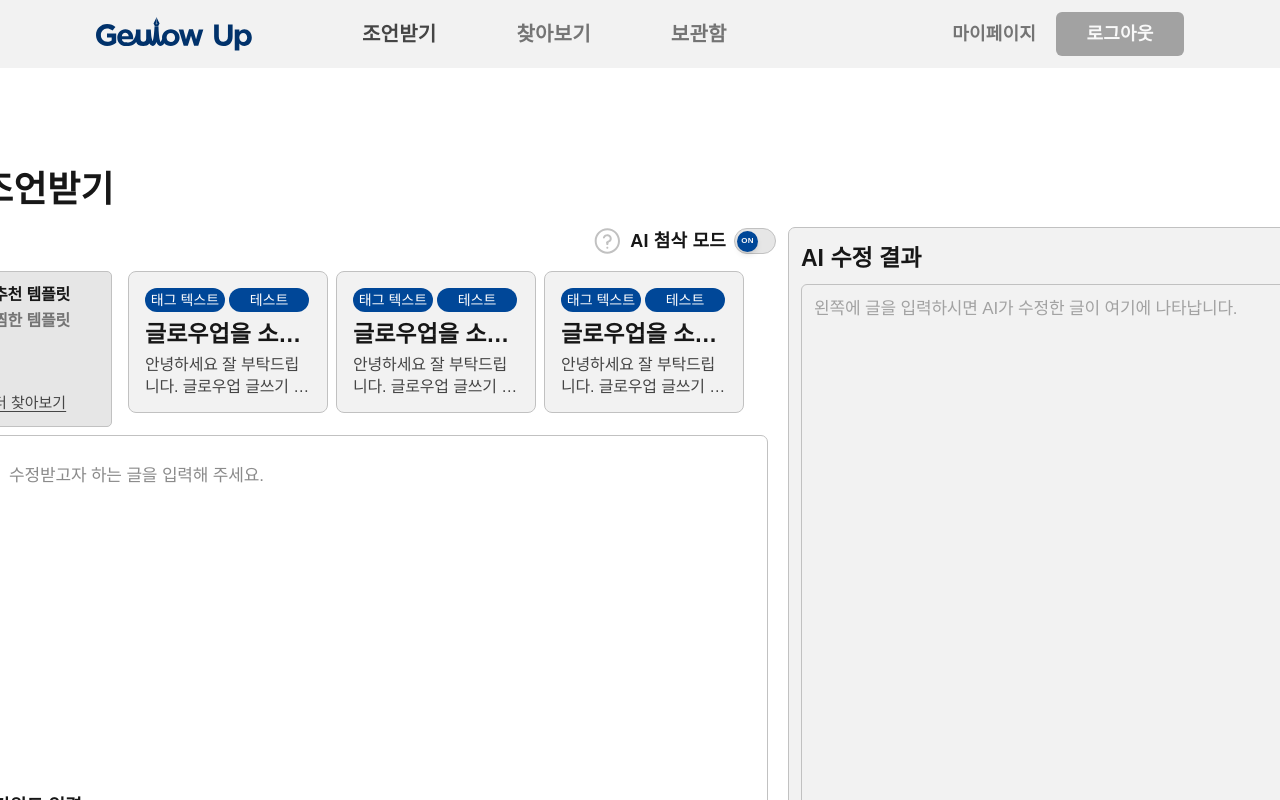
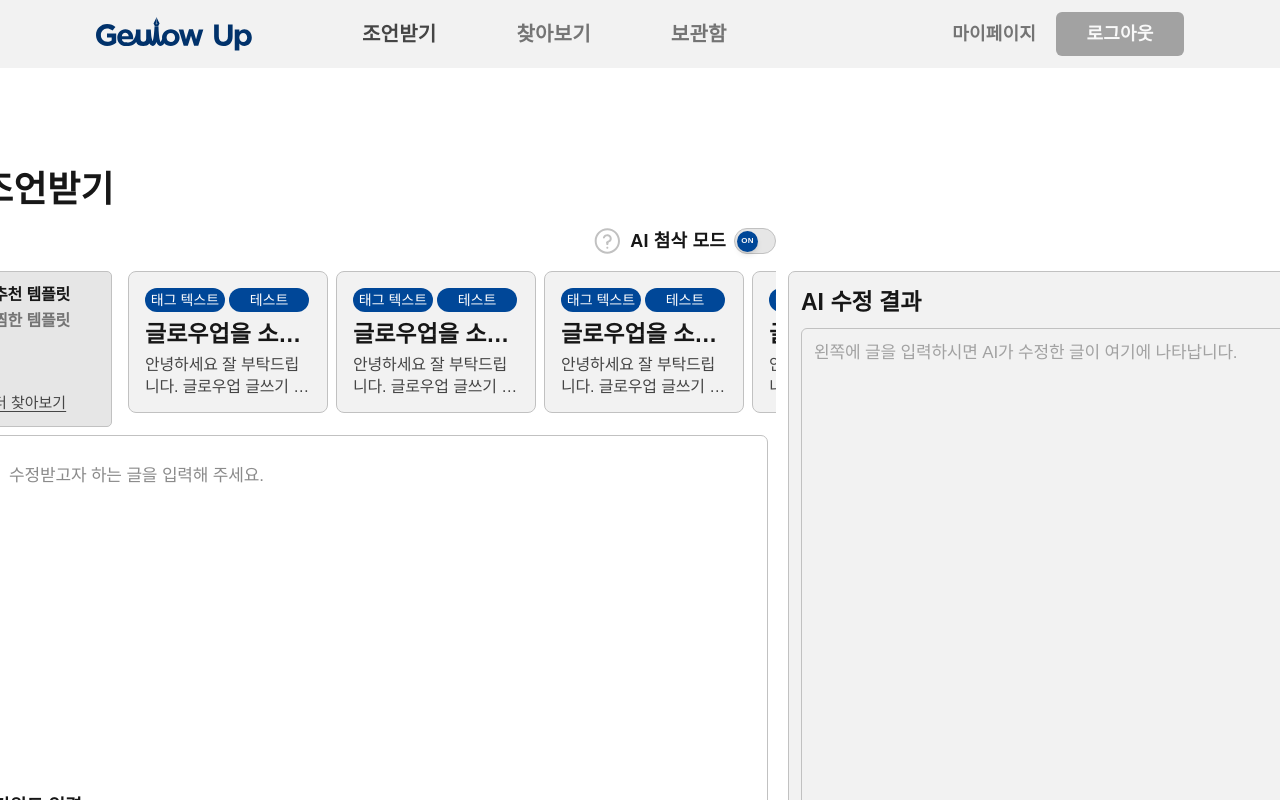
Before and after one commit to 2025-1-alpha/fe_geulowup, a Next.js app: page /advice in a window 1280 px wide. Shown: the top 800 px of the page. Built offline with nearby package versions, Linux system fonts and the light colour scheme; a web font is replaced by a local one.

Commit message:
design: 카드 컴포넌트 디자인에 맞춰 변경

```diff
--- a/src/app/(layout)/advice/_components/AdviceResultBox/index.tsx
+++ b/src/app/(layout)/advice/_components/AdviceResultBox/index.tsx
@@ -9,7 +9,7 @@ interface AdviceResultProps {
 
 export default function AdviceResult({ content }: AdviceResultProps) {
   return (
-    <section className="border-layout-grey3 bg-layout-grey1 flex h-[684px] w-[520px] flex-col rounded-[7px] border px-3 py-4">
+    <section className="border-layout-grey3 bg-layout-grey1 mt-11 flex h-[684px] w-[520px] flex-col rounded-[7px] border px-3 py-4">
       <p className="title-sm text-layout-grey7">AI 수정 결과</p>
       <Spacing size={12} />
       <div className="border-layout-grey3 relative flex h-[560px] w-full flex-col overflow-y-auto rounded-[6px] border p-3">
--- a/src/app/(layout)/advice/_components/RecommendTemplates/index.tsx
+++ b/src/app/(layout)/advice/_components/RecommendTemplates/index.tsx
@@ -29,6 +29,14 @@ const templates = [
     likeCount: 50,
     tagText: ['태그 텍스트', '테스트'],
   },
+  {
+    templateId: 4,
+    title: '글로우업을 소개하기',
+    content:
+      '안녕하세요 잘 부탁드립니다. 글로우업 글쓰기 서비스는 여러 상황에서 사용자의 글쓰기 경험을 돕고자 합니다.',
+    likeCount: 50,
+    tagText: ['태그 텍스트', '테스트'],
+  },
 ];
 
 export default function RecommendTemplates() {
@@ -45,7 +53,7 @@ export default function RecommendTemplates() {
   };
 
   return (
-    <section className="flex">
+    <section className="relative z-10 flex">
       <aside className="bg-layout-grey2 border-layout-grey3 flex h-[156px] w-[132px] flex-col justify-between rounded-[5px] border p-3">
         <div className="flex flex-col gap-1">
           {asideList.map((item) => (
@@ -66,13 +74,12 @@ export default function RecommendTemplates() {
           더 찾아보기
         </Link>
       </aside>
-      <section className="ml-4 flex w-[648px] flex-1 overflow-x-auto">
-        <section className="relative flex h-[156px] gap-2">
+      <section className="z-20 ml-4 flex h-[156px] w-[648px] flex-1 overflow-x-scroll overflow-y-visible">
+        <section className="relative flex max-h-full gap-2">
           {templates.map((template) => (
             <Card
               key={template.templateId}
               variant="small"
-              state="default"
               title={template.title}
               description={template.content}
               tags={template.tagText}
--- a/src/app/(layout)/advice/page.tsx
+++ b/src/app/(layout)/advice/page.tsx
@@ -9,7 +9,7 @@ export default function Advice() {
 
   return (
     <section className="flex flex-col items-center">
-      <section className="mx-[96px] mb-60 max-w-[1320px] items-start">
+      <section className="mx-[96px] max-w-[1320px] items-start">
         <p className="title-lg text-layout-grey7">조언받기</p>
         <Spacing size={16} />
         <AdviceEditor />
--- a/src/app/(layout)/test/page.tsx
+++ b/src/app/(layout)/test/page.tsx
@@ -13,13 +13,7 @@ export default function TestPage() {
 
   return (
     <div className="min-h-screen bg-gradient-to-br from-indigo-500 via-purple-500 to-pink-500 p-10 text-black">
-      <Button
-        variant="primary"
-        state=""
-        size="medium"
-        icon="dropdown"
-        onClick={() => alert('버튼 테스트')}
-      >
+      <Button variant="primary" size="medium" icon="dropdown" onClick={() => alert('버튼 테스트')}>
         버튼 테스트
       </Button>
 
@@ -31,7 +25,6 @@ export default function TestPage() {
           <div className="flex flex-wrap gap-4">
             <Card
               variant="large"
-              state="default"
               title={dummyTitle}
               description={dummyDescription}
               tags={dummyTags}
@@ -39,7 +32,6 @@ export default function TestPage() {
             />
             <Card
               variant="large"
-              state="hover"
               title={dummyTitle}
               description={dummyDescription}
               tags={dummyTags}
@@ -47,7 +39,6 @@ export default function TestPage() {
             />
             <Card
               variant="large"
-              state="click"
               title={dummyTitle}
               description={dummyDescription}
               tags={dummyTags}
@@ -61,7 +52,6 @@ export default function TestPage() {
           <div className="flex flex-wrap gap-4">
             <Card
               variant="medium"
-              state="default"
               title={dummyTitle}
               description={dummyDescription}
               tags={dummyTags}
@@ -69,7 +59,6 @@ export default function TestPage() {
             />
             <Card
               variant="medium"
-              state="hover"
               title={dummyTitle}
               description={dummyDescription}
               tags={dummyTags}
@@ -77,7 +66,6 @@ export default function TestPage() {
             />
             <Card
               variant="medium"
-              state="click"
               title={dummyTitle}
               description={dummyDescription}
               tags={dummyTags}
@@ -91,7 +79,6 @@ export default function TestPage() {
           <div className="flex flex-wrap gap-4">
             <Card
               variant="small"
-              state="default"
               title={dummyTitle}
               description={dummyDescription}
               tags={dummyTags}
@@ -99,7 +86,6 @@ export default function TestPage() {
             />
             <Card
               variant="small"
-              state="hover"
               title={dummyTitle}
               description={dummyDescription}
               tags={dummyTags}
@@ -107,7 +93,6 @@ export default function TestPage() {
             />
             <Card
               variant="small"
-              state="click"
               title={dummyTitle}
               description={dummyDescription}
               tags={dummyTags}
@@ -121,7 +106,6 @@ export default function TestPage() {
           <div className="flex flex-wrap gap-4">
             <Card
               variant="promote"
-              state="default"
               title={dummyTitle}
               description={dummyDescription}
               tags={dummyTags}
@@ -129,7 +113,6 @@ export default function TestPage() {
             />
             <Card
               variant="promote"
-              state="hover"
               title={dummyTitle}
               description={dummyDescription}
               tags={dummyTags}
@@ -137,7 +120,6 @@ export default function TestPage() {
             />
             <Card
               variant="promote"
-              state="click"
               title={dummyTitle}
               description={dummyDescription}
               tags={dummyTags}
--- a/src/components/ui/Card/index.tsx
+++ b/src/components/ui/Card/index.tsx
@@ -5,10 +5,10 @@ import clsx from 'clsx';
 import CardTag from '@/components/ui/CardTag';
 import CardLike from '@/components/ui/CardLike';
 
-type Variant = 'large' | 'medium' | 'small' | 'promote';
+type variantType = 'large' | 'medium' | 'small' | 'promote';
 
 interface CardProps {
-  variant: Variant;
+  variant: variantType;
   title: string;
   description: string;
   tags: string[];
@@ -21,14 +21,14 @@ const Card: React.FC<CardProps> = ({ variant, title, description, tags, likes })
 
   const state = isClicked ? 'click' : isHovered ? 'hover' : 'default';
 
-  const sizeStyle: Record<Variant, string> = {
+  const sizeStyle: Record<variantType, string> = {
     large: 'w-[320px] h-[204px]',
     medium: 'w-[272px] h-[204px]',
     small: state === 'hover' ? 'w-[400px] h-[300px]' : 'w-[200px] h-[142px]',
     promote: 'w-[392px] h-[204px]',
   };
 
-  const backgroundStyle: Record<Variant, Record<string, string>> = {
+  const backgroundStyle: Record<variantType, Record<string, string>> = {
     large: {
       default: 'bg-layout-grey1 border border-layout-grey3',
       hover: 'bg-layout-grey2',
@@ -77,6 +77,7 @@ const Card: React.FC<CardProps> = ({ variant, title, description, tags, likes })
         'z-10 flex flex-col justify-between rounded-[8px] p-[16px] transition-all',
         sizeStyle[variant],
         backgroundStyle[variant][state],
+        variant === 'small' && state === 'hover' ? 'z-30' : 'z-10',
       )}
     >
       <div className="flex h-full flex-col justify-between">
```
